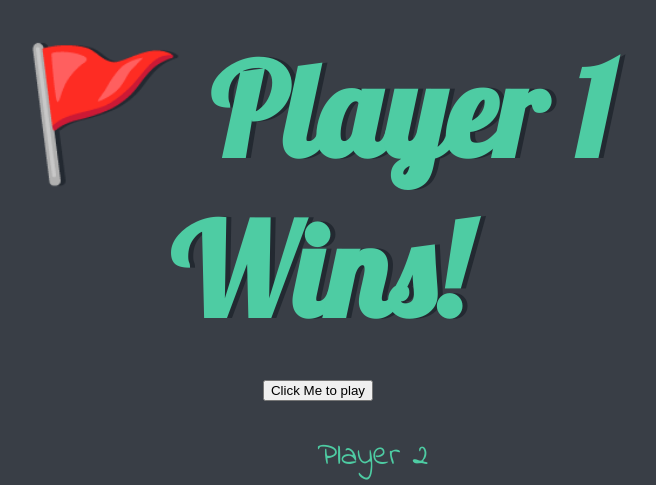
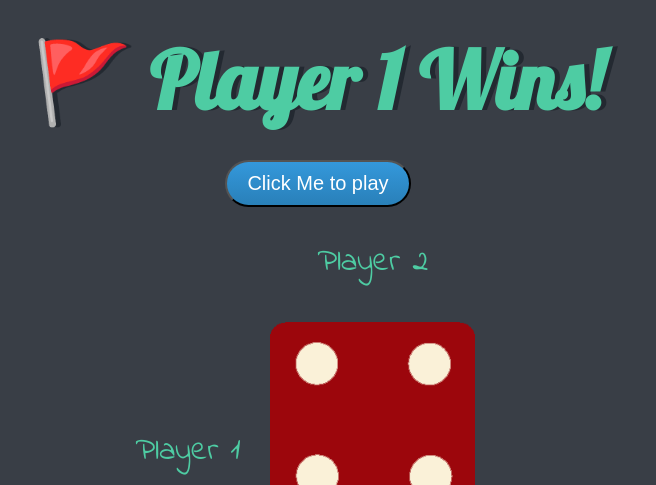
Before and after one commit to utkarsh21123/dice-game, a plain HTML site: page index.html in a window 1280 px wide. Shown: the top 485 px of the page, without its empty margins (322-978 px from the left). Drawn offline with Linux system fonts and the light colour scheme; files whose address does not match are found by name.

Commit message:
Update styles.css

```diff
--- a/styles.css
+++ b/styles.css
@@ -14,12 +14,43 @@ body {
   background-color: #393E46;
 }
 
+a:link{
+  text-decoration: none;
+}
+
 h1 {
   margin: 30px;
   font-family: 'Lobster', cursive;
   text-shadow: 5px 0 #232931;
-  font-size: 8rem;
+  font-size: 5rem;
   color: #4ECCA3;
+}
+
+button {
+  background: #3498db;
+  background-image: -webkit-linear-gradient(top, #3498db, #2980b9);
+  background-image: -moz-linear-gradient(top, #3498db, #2980b9);
+  background-image: -ms-linear-gradient(top, #3498db, #2980b9);
+  background-image: -o-linear-gradient(top, #3498db, #2980b9);
+  background-image: linear-gradient(to bottom, #3498db, #2980b9);
+  -webkit-border-radius: 28;
+  -moz-border-radius: 28;
+  border-radius: 28px;
+  font-family: Arial;
+  color: #ffffff;
+  font-size: 20px;
+  padding: 10px 20px 10px 20px;
+  text-decoration: none;
+}
+
+button:hover {
+  background: #3cb0fd;
+  background-image: -webkit-linear-gradient(top, #3cb0fd, #3498db);
+  background-image: -moz-linear-gradient(top, #3cb0fd, #3498db);
+  background-image: -ms-linear-gradient(top, #3cb0fd, #3498db);
+  background-image: -o-linear-gradient(top, #3cb0fd, #3498db);
+  background-image: linear-gradient(to bottom, #3cb0fd, #3498db);
+  text-decoration: none;
 }
 
 p {
```
